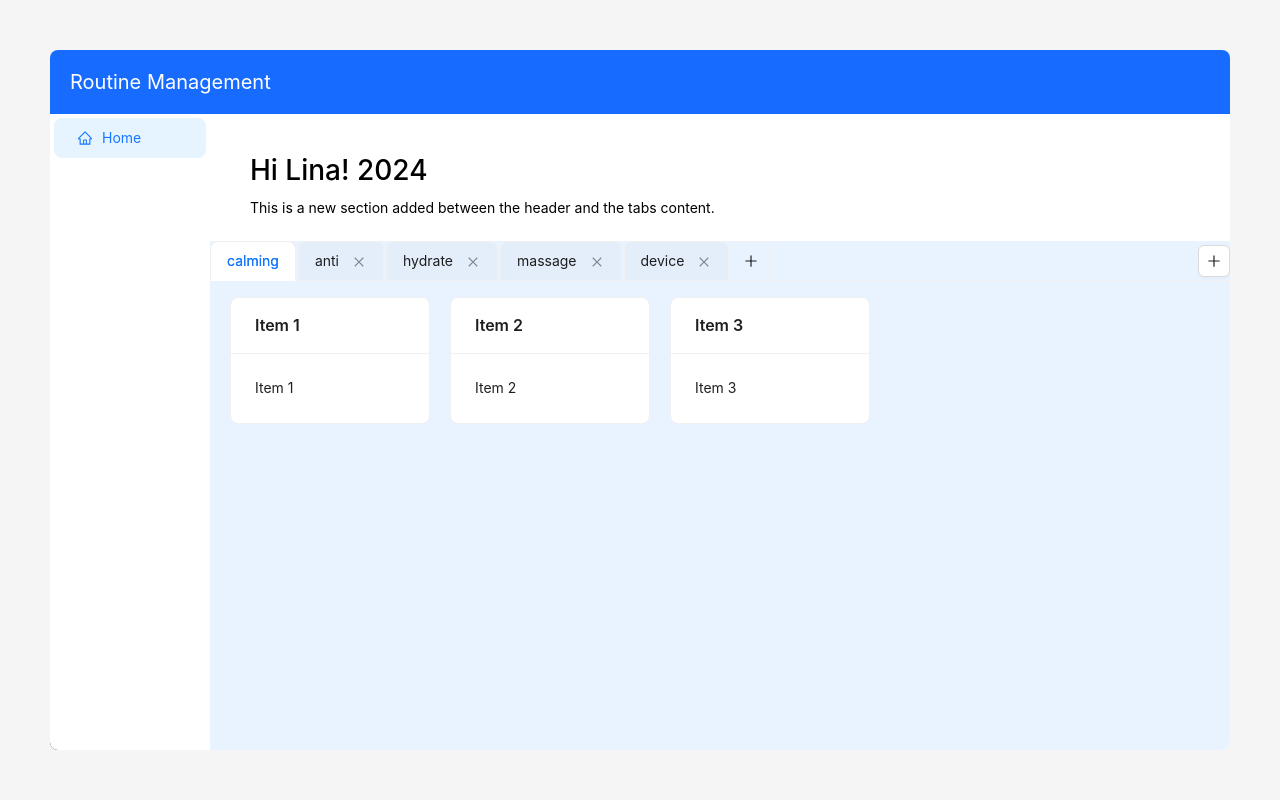
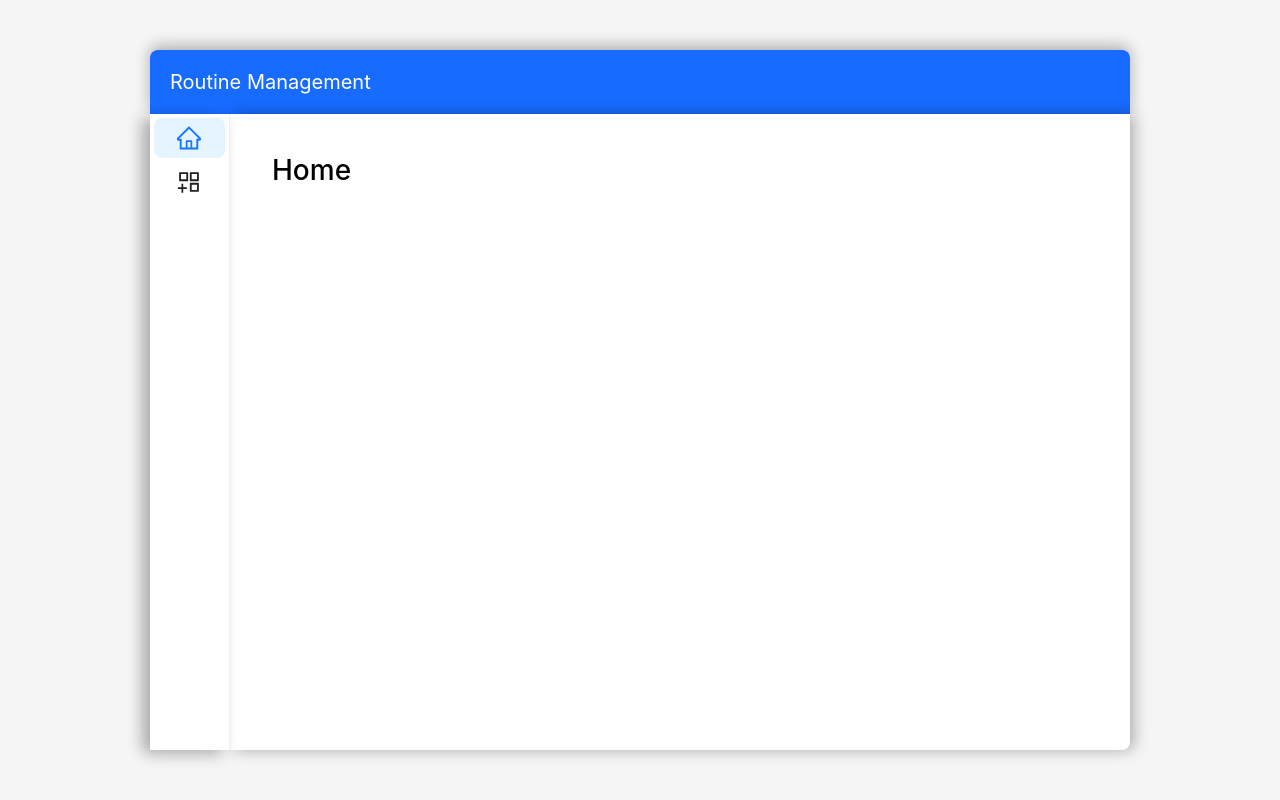
Before and after one commit to cherrynana320/routine-management-frontend, a React (Vite) app: page / in a window 1280 px wide. Built offline with nearby package versions, Linux system fonts and the light colour scheme.

Commit message:
Home페이지 제작 중

```diff
--- a/src/components/Header.jsx
+++ b/src/components/Header.jsx
@@ -11,7 +11,8 @@ const AppHeader = () => (
       backgroundColor: '#176BFF',
       padding: '0 20px',
       borderRadius: '8px 8px 0 0',
-      margin: '50px 50px 0 50px',
+      margin: '50px 150px 0 150px',
+      boxShadow: '0 -4px 15px rgba(0, 0, 0, 0.3)', // 그림자를 위쪽으로
     }}
   >
     <div style={{ color: '#fff', fontSize: '20px' }}>Routine Management</div>
--- a/src/components/Sidebar.jsx
+++ b/src/components/Sidebar.jsx
@@ -1,28 +1,49 @@
 import React from 'react';
 import { Layout, Menu } from 'antd';
-import { HomeOutlined } from '@ant-design/icons';
+import { HomeOutlined, AppstoreAddOutlined } from '@ant-design/icons';
 
 const { Sider } = Layout;
 
-const Sidebar = () => (
+const Sidebar = ({ onMenuSelect }) => (
   <Sider
-    width={160}
+    width={80} // 사이드바 폭을 줄입니다
     className="site-layout-background"
     style={{
       borderRadius: '0 0 0px 8px',
-      marginLeft: '50px',
+      marginLeft: '150px',
       marginBottom: '50px',
-      overflow: 'hidden',
+      boxShadow: '-8px 4px 15px rgba(0, 0, 0, 0.3)', // 왼쪽과 아래에만 그림자 보이게
     }}
   >
     <Menu
       mode="inline"
-      defaultSelectedKeys={['1']}
-      style={{ height: '100%', borderRight: 0 }}
+      defaultSelectedKeys={['home']}
+      style={{
+        height: '100%',
+
+        textAlign: 'center',
+      }}
+      onClick={onMenuSelect}
     >
-      <Menu.Item key="1" icon={<HomeOutlined />}>
-        Home
-      </Menu.Item>
+      <Menu.Item
+        key="home"
+        icon={<HomeOutlined style={{ fontSize: '24px', padding: '12px' }} />} // 아이콘 크기 24px로 증가
+        style={{
+          display: 'flex',
+          justifyContent: 'center',
+          alignItems: 'center',
+        }}
+      />
+      <Menu.Item
+        key="items"
+        icon={<AppstoreAddOutlined style={{ fontSize: '24px' }} />} // 아이콘 크기 24px로 증가
+        style={{
+          display: 'flex',
+          justifyContent: 'center',
+          alignItems: 'center',
+          alignContent: 'center',
+        }}
+      />
     </Menu>
   </Sider>
 );
--- a/src/components/TabsContent.jsx
+++ b/src/components/TabsContent.jsx
@@ -1,6 +1,6 @@
 import React, { useState } from 'react';
-import { Tabs, Card, Button } from 'antd';
-import { PlusOutlined } from '@ant-design/icons';
+import { Tabs, Card, Button, Modal } from 'antd';
+import { PlusOutlined, CloseOutlined } from '@ant-design/icons';
 
 const { TabPane } = Tabs;
 
@@ -23,12 +23,15 @@ const TabsContent = () => {
   ]);
 
   const onChange = (key) => {
-    setActiveKey(key);
+    if (key !== 'add') {
+      setActiveKey(key);
+    }
   };
 
   const add = () => {
     const newKey = `newTab${panes.length + 1}`;
-    setPanes([...panes, { title: newKey, key: newKey }]);
+    const newPanes = [...panes, { title: newKey, key: newKey }];
+    setPanes(newPanes);
     setActiveKey(newKey);
   };
 
@@ -52,40 +55,53 @@ const TabsContent = () => {
     setActiveKey(newActiveKey);
   };
 
-  const onEdit = (targetKey, action) => {
-    if (action === 'add') {
-      add();
-    } else {
-      remove(targetKey);
-    }
+  const showDeleteConfirm = (targetKey) => {
+    Modal.confirm({
+      title: '탭 삭제',
+      content: '정말 이 탭을 삭제하시겠습니까?',
+      okText: '예',
+      cancelText: '아니오',
+      onOk: () => remove(targetKey),
+      centered: true,
+    });
   };
 
   return (
     <Tabs
-      type="editable-card"
+      type="line"
       activeKey={activeKey}
       onChange={onChange}
-      onEdit={onEdit}
-      tabBarExtraContent={<Button icon={<PlusOutlined />} onClick={add} />}
+      tabBarStyle={{ backgroundColor: '#ffffff', paddingLeft: '10px' }}
       style={{
         flex: 1,
         display: 'flex',
+        flexDirection: 'column',
         borderRadius: '0px 0px 8px 0px',
         backgroundColor: '#E9F3FF',
-        '.ant-tabs-nav': {
-          backgroundColor: '#E9F3FF',
-        },
-        '.ant-tabs-tab-active': {
-          backgroundColor: '#E9F3FF',
-        },
       }}
     >
       {panes.map((pane) => (
         <TabPane
-          tab={pane.title}
+          tab={
+            <span style={{ display: 'flex', alignItems: 'center' }}>
+              {pane.title}
+              {pane.key !== 'calming' && (
+                <CloseOutlined
+                  onClick={(e) => {
+                    e.stopPropagation();
+                    showDeleteConfirm(pane.key);
+                  }}
+                  style={{ marginLeft: '8px' }}
+                />
+              )}
+            </span>
+          }
           key={pane.key}
-          closable={pane.key !== 'calming'}
-          style={{ backgroundColor: '#E9F3FF' }}
+          closable={false}
+          style={{
+            backgroundColor: activeKey === pane.key ? '#E9F3FF' : '#ffffff',
+            flex: 1,
+          }}
         >
           <div
             style={{
@@ -93,7 +109,6 @@ const TabsContent = () => {
               flexWrap: 'wrap',
               gap: '20px',
               marginLeft: '20px',
-              backgroundColor: '#E9F3FF',
             }}
           >
             {(items[pane.key] || []).map((item, index) => (
@@ -108,6 +123,18 @@ const TabsContent = () => {
           </div>
         </TabPane>
       ))}
+      <TabPane
+        tab={
+          <Button
+            icon={<PlusOutlined />}
+            onClick={add}
+            style={{ border: 'none', background: 'transparent' }}
+          />
+        }
+        key="add"
+        closable={false}
+        disabled
+      />
     </Tabs>
   );
 };
--- a/src/pages/Home.jsx
+++ b/src/pages/Home.jsx
@@ -1,74 +1,73 @@
-// import React from 'react';
-// import { Button } from 'antd';
-// import { auth } from '/firebase';
-// import { signOut } from 'firebase/auth';
-
-// function Home() {
-//   const handleLogout = async () => {
-//     signOut(auth)
-//       .then(() => {
-//         console.log('Sign-out successful');
-//         localStorage.removeItem('userToken'); // 예시: 로컬 스토리지에서 토큰 제거
-//         sessionStorage.clear(); // 예시: 세션 스토리지 클리어
-//         navigate('/login');
-//       })
-//       .catch((error) => {
-//         console.error(error);
-//       });
-//   };
-
-//   return (
-//     <div>
-//       <h2>Home Page</h2>
-//       <p>Welcome to the home page!</p>
-//       <Button onClick={handleLogout}>log out</Button>
-//     </div>
-//   );
-// }
-
-// export default Home;
-
-import React from 'react';
+import React, { useState } from 'react';
 import { Layout } from 'antd';
 import AppHeader from '../components/Header';
 import Sidebar from '../components/Sidebar';
 import TabsContent from '../components/TabsContent';
 
-const Home = () => (
+const Home = () => {
+  const [selectedMenu, setSelectedMenu] = useState('home');
+
+  const handleMenuSelect = (e) => {
+    setSelectedMenu(e.key);
+  };
+
+  return (
+    <Layout style={{ minHeight: '100vh', backgroundColor: '#F5F5F5' }}>
+      <AppHeader />
       <Layout
-    style={{ minHeight: '100vh', backgroundColor: '#F5F5F5' }} // Ensure full viewport height
+        style={{
+          flex: 1,
+          display: 'flex',
+        }}
       >
-    <AppHeader />
-    <Layout style={{ flex: 1, display: 'flex' }}>
-      <Sidebar />
+        <Sidebar onMenuSelect={handleMenuSelect} />
         <Layout
           style={{
             flex: 1,
             display: 'flex',
             flexDirection: 'column',
             marginBottom: '50px',
-          marginRight: '50px',
+            marginRight: '150px',
             borderRadius: '0px 0px 8px 0px',
+            backgroundColor: '#ffffff',
+            boxShadow: '4px 0 15px rgba(0, 0, 0, 0.3)', // 왼쪽에 그림자 추가
+            paddingLeft: '2px',
           }}
         >
+          {selectedMenu === 'home' ? (
             <div
               style={{
                 backgroundColor: '#ffffff',
                 padding: '40px',
-            height: '20%',
+                borderRadius: '8px',
+                marginBottom: '20px',
               }}
             >
-          {/* Additional content or UI elements */}
+              <h1>Home</h1>
+            </div>
+          ) : selectedMenu === 'items' ? (
+            <>
+              <div
+                style={{
+                  backgroundColor: '#ffffff',
+                  padding: '40px',
+                  borderRadius: '8px',
+                  marginBottom: '20px',
+                }}
+              >
                 <h1>Hi Lina! 2024</h1>
                 <p>
-            This is a new section added between the header and the tabs content.
+                  This is a new section added between the header and the tabs
+                  content.
                 </p>
               </div>
-
               <TabsContent />
+            </>
+          ) : null}
         </Layout>
       </Layout>
     </Layout>
   );
+};
 
 export default Home;
```
Lines whose indentation alone changed are shown as unchanged.
